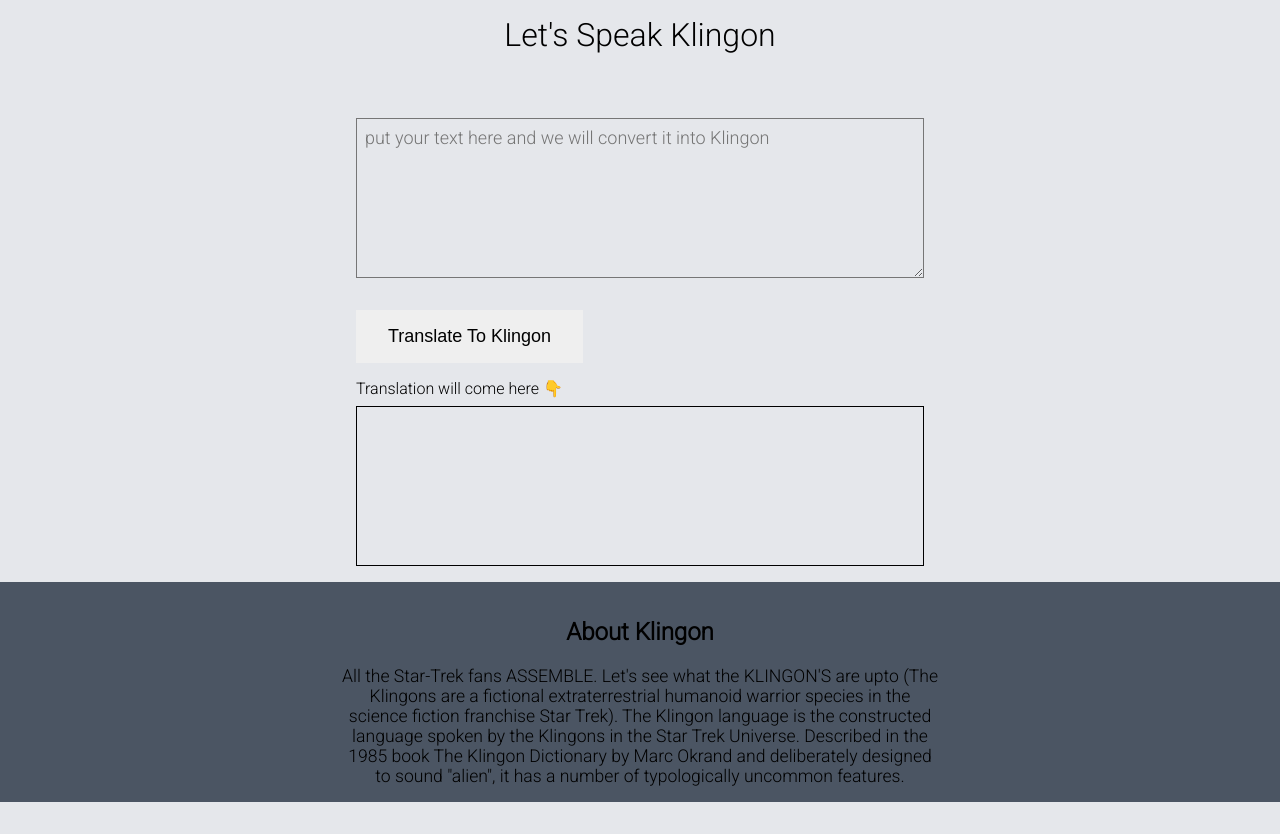
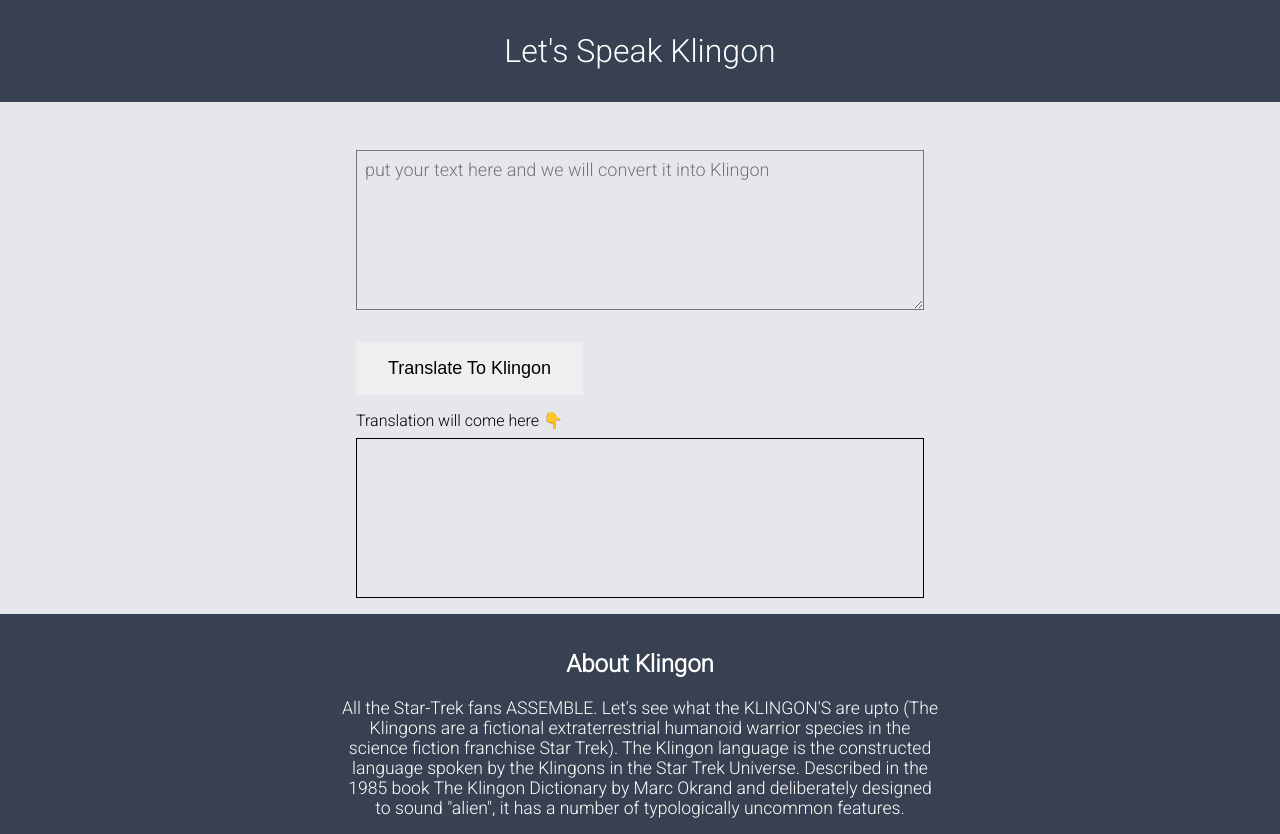
Before and after one commit to Anish-JS/Klingon-Translator, a plain HTML site: page index.html in a window 1280 px wide. Before the commit the page ends 802 px from the top, so only its background shows below. Drawn offline with Linux system fonts and the light colour scheme.

Commit message:
Update styles.css

```diff
--- a/styles.css
+++ b/styles.css
@@ -17,7 +17,9 @@ body {
 nav {
   text-align: center;
   margin-bottom: 2rem;
-  /* background-color: var(--primary-color); */
+  padding: 1rem;
+  color: white;
+  background-color: #374151;
 }
 
 main {
@@ -56,7 +58,8 @@ footer {
   text-align: center;
   width: 100%;
   padding: 1rem;
-  background-color: #4b5563;
+  background-color: #374151;
+  color: white;
 }
 
 p {
```
